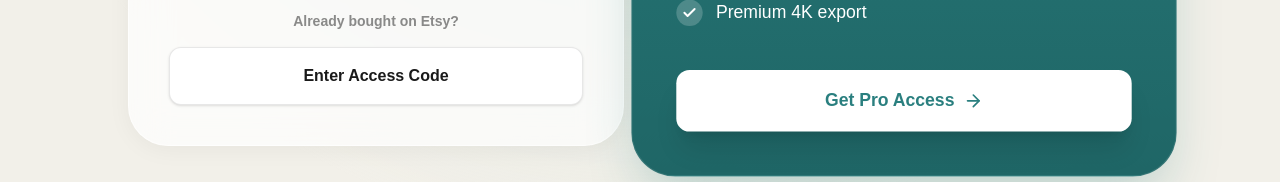
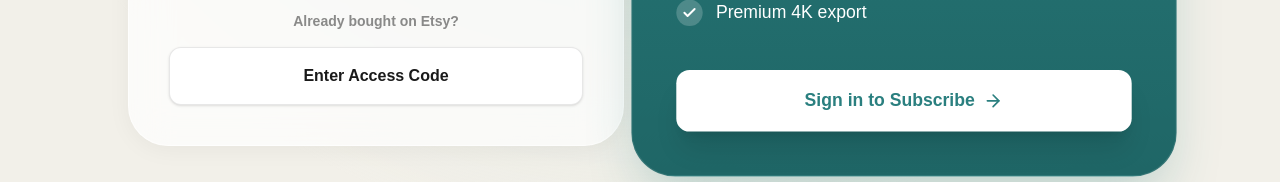
Before and after one commit to fran6will/mockups, a Next.js app: page /pricing in a window 1280 px wide. Shown: the part 1093-1275 px from the top of the page. Built offline with nearby package versions, Linux system fonts and the light colour scheme; no server answers.

Commit message:
feat(pricing): Enforce login for Pro subscription
- Change 'Get Pro Access' button to 'Sign in to Subscribe' when user is not logged in.
- Trigger Google OAuth sign-in directly from the pricing card to ensure subscriptions are linked to a user.

```diff
--- a/src/app/pricing/page.tsx
+++ b/src/app/pricing/page.tsx
@@ -134,12 +134,28 @@ export default function PricingPage() {
                             ))}
                         </ul>
                         <div className="mt-auto">
+                            {userId ? (
                                 <a
                                     href={lemonSqueezyCheckoutUrl}
                                     className="group block w-full py-4 rounded-xl bg-white text-teal font-bold text-center hover:bg-cream transition-all shadow-xl flex items-center justify-center gap-2"
                                 >
                                     Get Pro Access <ArrowRight size={18} className="group-hover:translate-x-1 transition-transform" />
                                 </a>
+                            ) : (
+                                <button
+                                    onClick={async () => {
+                                        await supabase.auth.signInWithOAuth({
+                                            provider: 'google',
+                                            options: {
+                                                redirectTo: `${window.location.origin}/pricing`,
+                                            },
+                                        });
+                                    }}
+                                    className="group block w-full py-4 rounded-xl bg-white text-teal font-bold text-center hover:bg-cream transition-all shadow-xl flex items-center justify-center gap-2"
+                                >
+                                    Sign in to Subscribe <ArrowRight size={18} className="group-hover:translate-x-1 transition-transform" />
+                                </button>
+                            )}
                         </div>
 
                         {/* Background Glow */}
```
Lines whose indentation alone changed are shown as unchanged.
